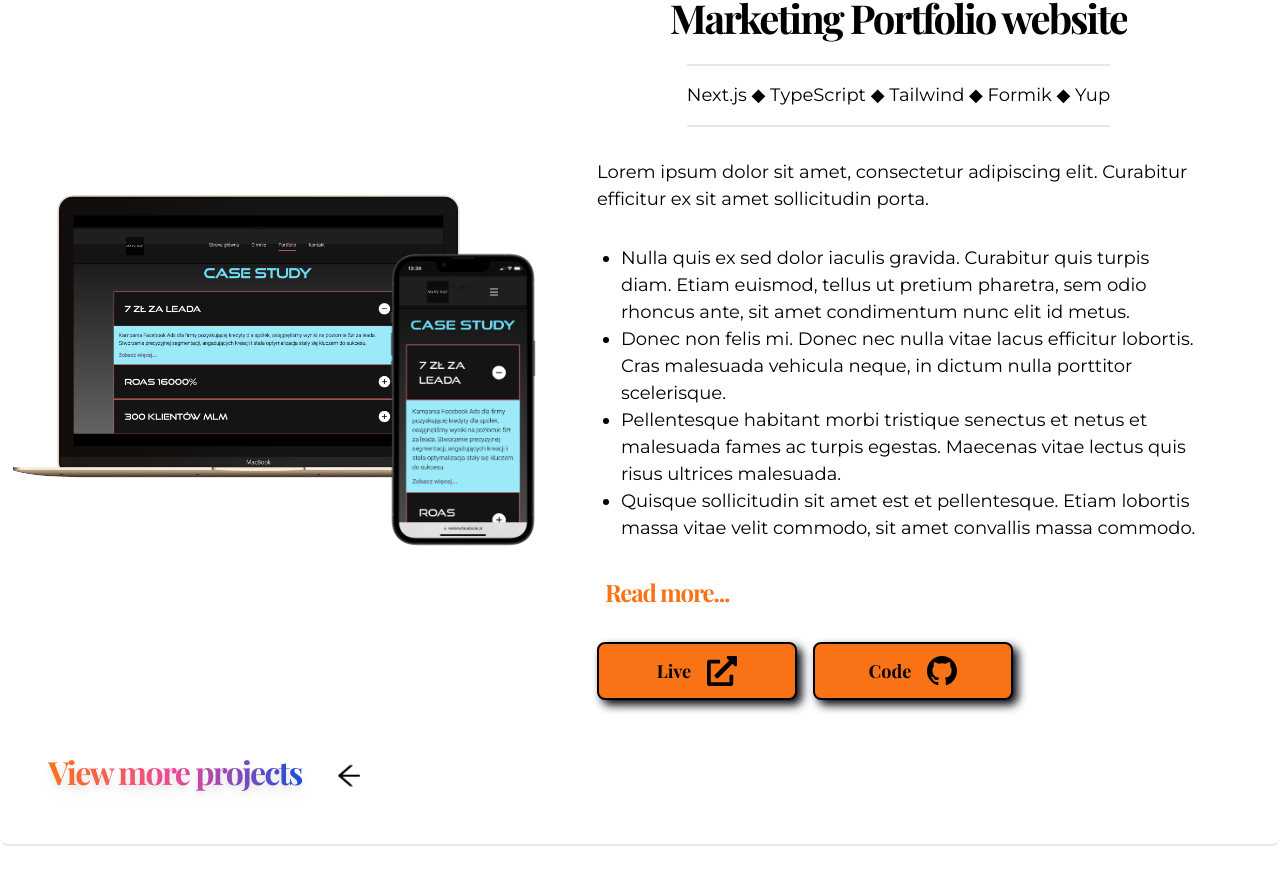
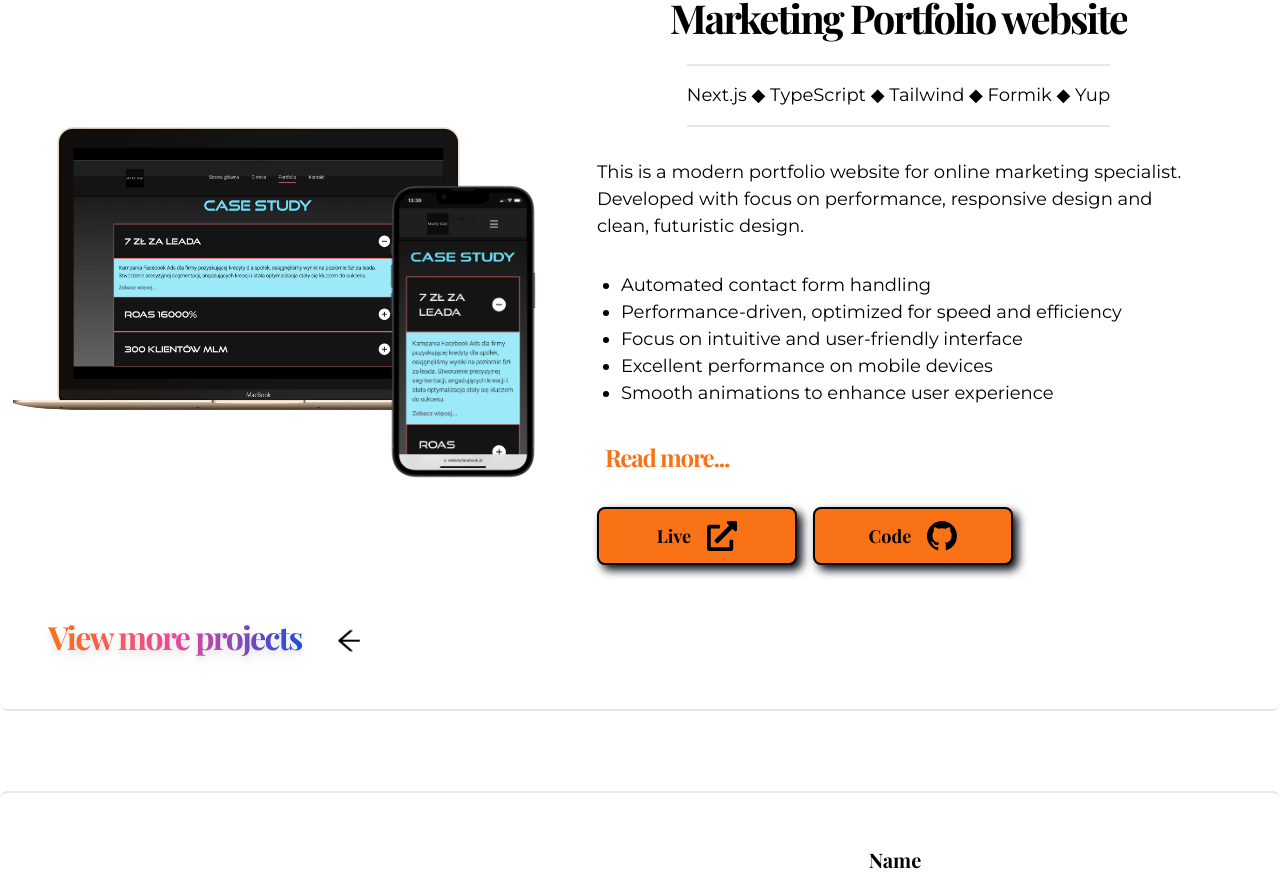
Before and after one commit to MateuszKuruc/developer-portfolio, a Next.js app in the folder developer-portfolio-site/: page / in a window 1280 px wide. Shown: the part 2276-3167 px from the top of the page. Built offline with nearby package versions, Linux system fonts and the light colour scheme; a web font is replaced by a local one.

Commit message:
add description for marketing project

```diff
--- a/developer-portfolio-site/src/app/components/landing-page-components/Projects.tsx
+++ b/developer-portfolio-site/src/app/components/landing-page-components/Projects.tsx
@@ -70,9 +70,7 @@ const Projects = () => {
                 </li>
               </Reveal>
               <Reveal>
-                <li className="ml-6">
-                  Responsive design
-                </li>
+                <li className="ml-6">Responsive design</li>
               </Reveal>
             </ul>
             <Reveal>
@@ -133,37 +131,33 @@ const Projects = () => {
           <div className="max-w-[700px]">
             <Reveal>
               <p className="regular-18 py-8">
-                Lorem ipsum dolor sit amet, consectetur adipiscing elit.
-                Curabitur efficitur ex sit amet sollicitudin porta.
+                This is a modern portfolio website for online marketing
+                specialist. Developed with focus on performance, responsive
+                design and clean, futuristic design.
               </p>
             </Reveal>
             <ul className="list-disc regular-18 p-2 md:p-0">
               <Reveal>
+                <li className="ml-6">Automated contact form handling</li>
+              </Reveal>
+              <Reveal>
                 <li className="ml-6">
-                  Nulla quis ex sed dolor iaculis gravida. Curabitur quis turpis
-                  diam. Etiam euismod, tellus ut pretium pharetra, sem odio
-                  rhoncus ante, sit amet condimentum nunc elit id metus.
+                  Performance-driven, optimized for speed and efficiency
                 </li>
               </Reveal>
               <Reveal>
                 <li className="ml-6">
-                  Donec non felis mi. Donec nec nulla vitae lacus efficitur
-                  lobortis. Cras malesuada vehicula neque, in dictum nulla
-                  porttitor scelerisque.
+                  Focus on intuitive and user-friendly interface
                 </li>
               </Reveal>
               <Reveal>
                 <li className="ml-6">
-                  Pellentesque habitant morbi tristique senectus et netus et
-                  malesuada fames ac turpis egestas. Maecenas vitae lectus quis
-                  risus ultrices malesuada.
+                  Excellent performance on mobile devices
                 </li>
               </Reveal>
               <Reveal>
                 <li className="ml-6">
-                  Quisque sollicitudin sit amet est et pellentesque. Etiam
-                  lobortis massa vitae velit commodo, sit amet convallis massa
-                  commodo.{" "}
+                  Smooth animations to enhance user experience
                 </li>
               </Reveal>
             </ul>
--- a/developer-portfolio-site/src/app/components/marketing-project-components/MarketingKeyFeatures.tsx
+++ b/developer-portfolio-site/src/app/components/marketing-project-components/MarketingKeyFeatures.tsx
@@ -10,7 +10,9 @@ const MarketingKeyFeatures = () => {
         </h2>
         <p>
           My job was to create graphic design for the website, prepare color
-          palette, build the whole application and deploy it.
+          palette, build the whole application and deploy it. I took this
+          project as opportunity to learn Next.js and brush up on my TypeScript
+          skills.
         </p>
         <p className="bold-20 py-4">Main requirements:</p>
         <ul className="list-disc p-4">
```
